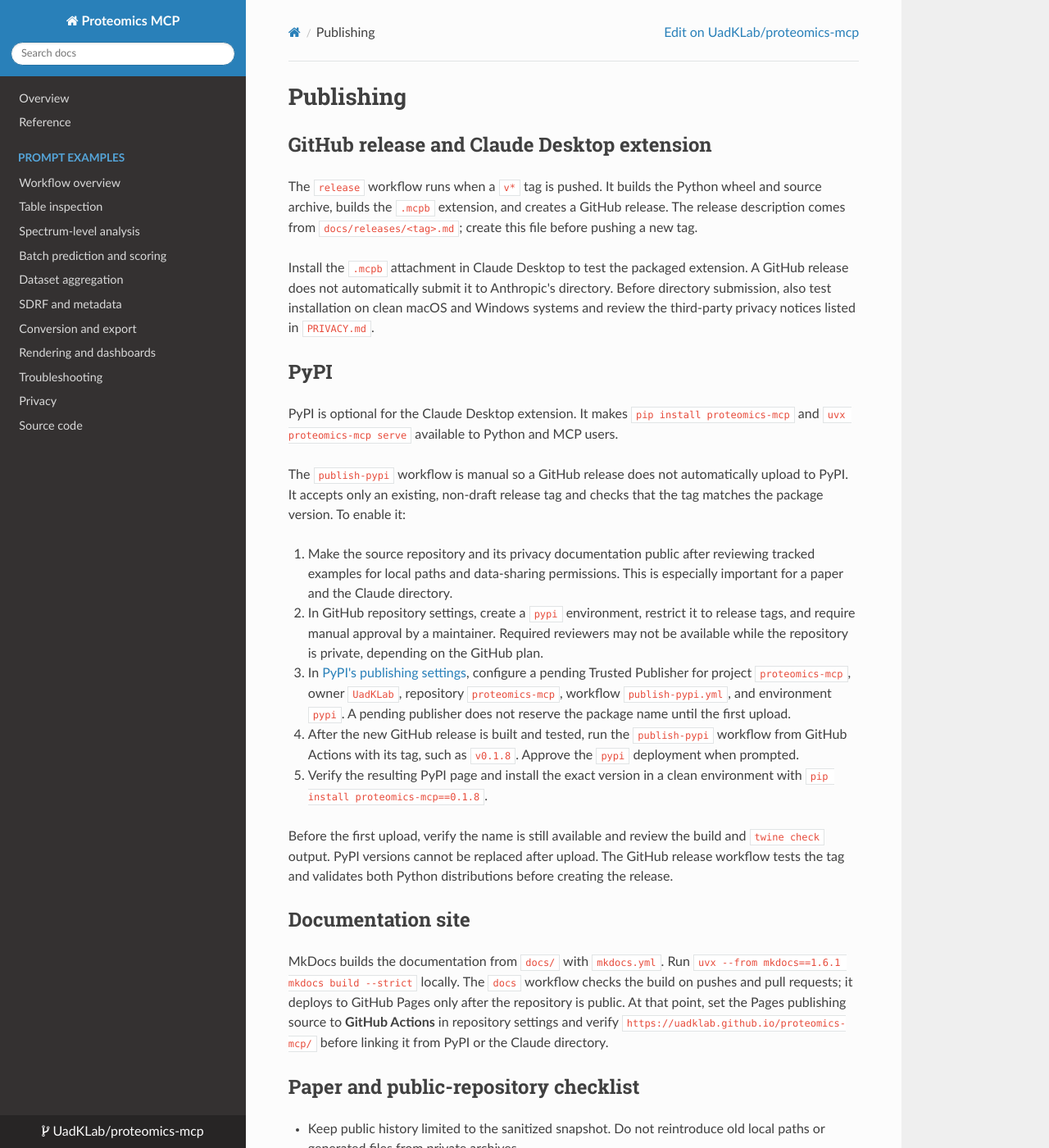
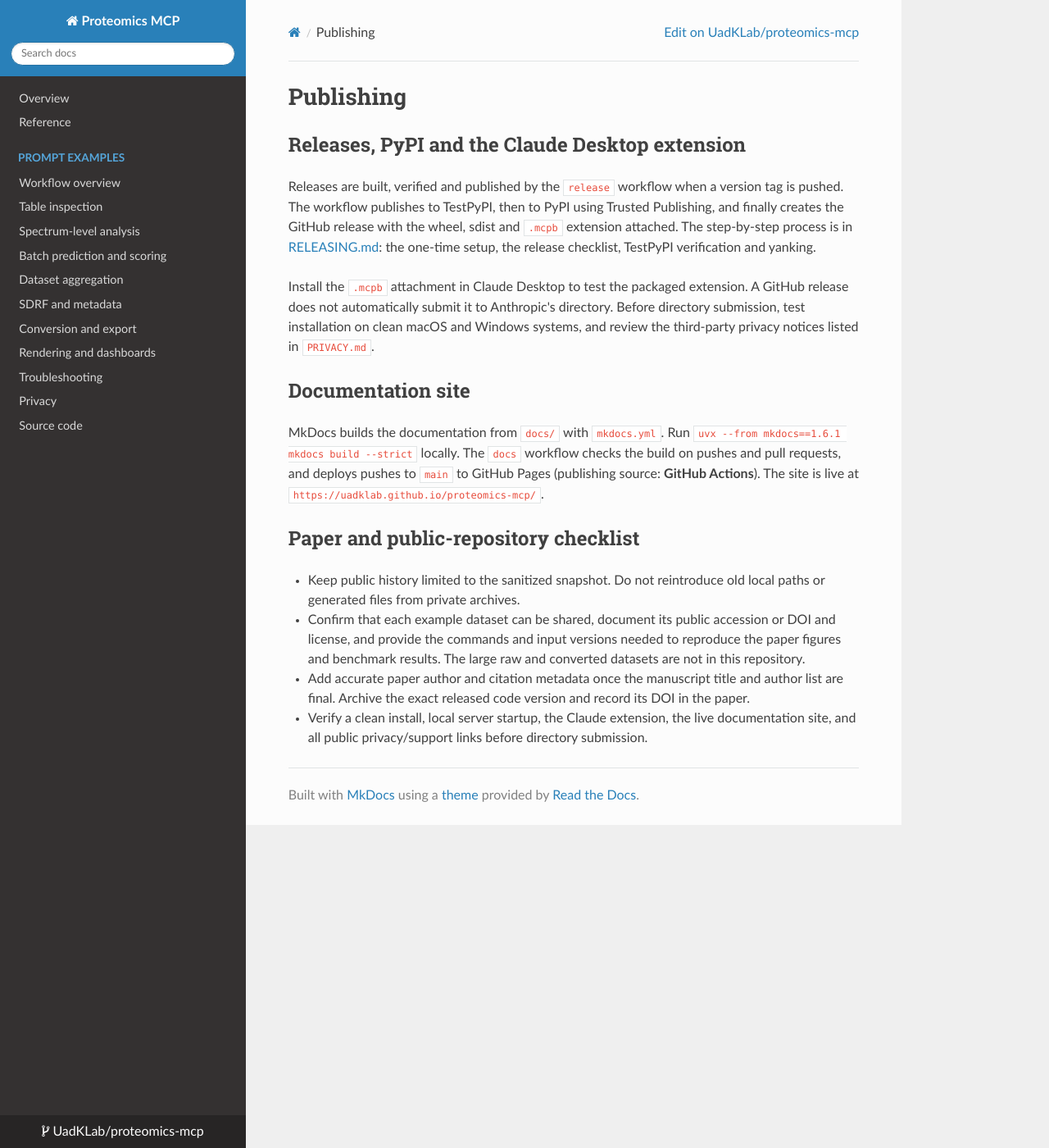
Before and after one commit to UadKLab/proteomics-mcp, an MkDocs documentation site: the page built from docs/publishing.md, in a window 1280 px wide and 1400 px high. Shown: the whole window at 82% size. Built offline with MkDocs 1.6.1, drawn with Linux system fonts in a browser that asks for light colours; nearby versions of some CDN libraries.

Commit message:
docs(publishing): point releases and PyPI to RELEASING.md
docs/publishing.md described the removed manual publish-pypi workflow
(trusted publisher for publish-pypi.yml, dispatch with an existing
tag) and a release workflow that created the GitHub release on tag
push; both no longer match release.yml (#6). Replace those sections
with a short summary that points to RELEASING.md, and update the
documentation-site paragraph: the repository is public and Pages is
live (publishing source: GitHub Actions). `mkdocs build --strict`
passes.

Refs #7

Co-Authored-By: Claude Opus 5.5 <noreply@anthropic.com>

```diff
--- a/docs/publishing.md
+++ b/docs/publishing.md
@@ -1,28 +1,14 @@
 # Publishing
 
-## GitHub release and Claude Desktop extension
+## Releases, PyPI and the Claude Desktop extension
 
-The `release` workflow runs when a `v*` tag is pushed. It builds the Python wheel and source archive, builds the `.mcpb` extension, and creates a GitHub release. The release description comes from `docs/releases/<tag>.md`; create this file before pushing a new tag.
+Releases are built, verified and published by the `release` workflow when a version tag is pushed. The workflow publishes to TestPyPI, then to PyPI using Trusted Publishing, and finally creates the GitHub release with the wheel, sdist and `.mcpb` extension attached. The step-by-step process is in [RELEASING.md](https://github.com/UadKLab/proteomics-mcp/blob/main/RELEASING.md): the one-time setup, the release checklist, TestPyPI verification and yanking.
 
-Install the `.mcpb` attachment in Claude Desktop to test the packaged extension. A GitHub release does not automatically submit it to Anthropic's directory. Before directory submission, also test installation on clean macOS and Windows systems and review the third-party privacy notices listed in `PRIVACY.md`.
-
-## PyPI
-
-PyPI is optional for the Claude Desktop extension. It makes `pip install proteomics-mcp` and `uvx proteomics-mcp serve` available to Python and MCP users.
-
-The `publish-pypi` workflow is manual so a GitHub release does not automatically upload to PyPI. It accepts only an existing, non-draft release tag and checks that the tag matches the package version. To enable it:
-
-1. Make the source repository and its privacy documentation public after reviewing tracked examples for local paths and data-sharing permissions. This is especially important for a paper and the Claude directory.
-2. In GitHub repository settings, create a `pypi` environment, restrict it to release tags, and require manual approval by a maintainer. Required reviewers may not be available while the repository is private, depending on the GitHub plan.
-3. In [PyPI's publishing settings](https://pypi.org/manage/account/publishing/), configure a pending Trusted Publisher for project `proteomics-mcp`, owner `UadKLab`, repository `proteomics-mcp`, workflow `publish-pypi.yml`, and environment `pypi`. A pending publisher does not reserve the package name until the first upload.
-4. After the new GitHub release is built and tested, run the `publish-pypi` workflow from GitHub Actions with its tag, such as `v0.1.8`. Approve the `pypi` deployment when prompted.
-5. Verify the resulting PyPI page and install the exact version in a clean environment with `pip install proteomics-mcp==0.1.8`.
-
-Before the first upload, verify the name is still available and review the build and `twine check` output. PyPI versions cannot be replaced after upload. The GitHub release workflow tests the tag and validates both Python distributions before creating the release.
+Install the `.mcpb` attachment in Claude Desktop to test the packaged extension. A GitHub release does not automatically submit it to Anthropic's directory. Before directory submission, test installation on clean macOS and Windows systems, and review the third-party privacy notices listed in `PRIVACY.md`.
 
 ## Documentation site
 
-MkDocs builds the documentation from `docs/` with `mkdocs.yml`. Run `uvx --from mkdocs==1.6.1 mkdocs build --strict` locally. The `docs` workflow checks the build on pushes and pull requests; it deploys to GitHub Pages only after the repository is public. At that point, set the Pages publishing source to **GitHub Actions** in repository settings and verify `https://uadklab.github.io/proteomics-mcp/` before linking it from PyPI or the Claude directory.
+MkDocs builds the documentation from `docs/` with `mkdocs.yml`. Run `uvx --from mkdocs==1.6.1 mkdocs build --strict` locally. The `docs` workflow checks the build on pushes and pull requests, and deploys pushes to `main` to GitHub Pages (publishing source: **GitHub Actions**). The site is live at `https://uadklab.github.io/proteomics-mcp/`.
 
 ## Paper and public-repository checklist
 
```
